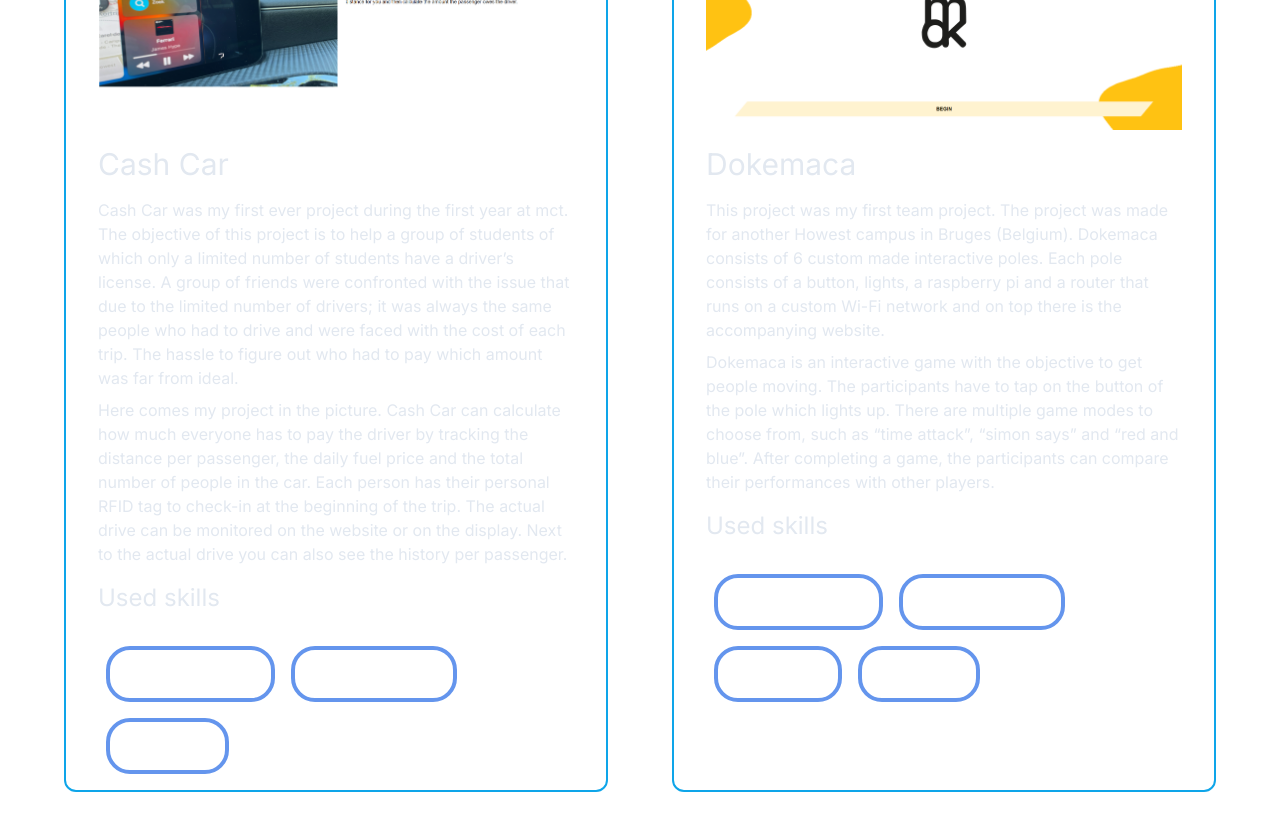
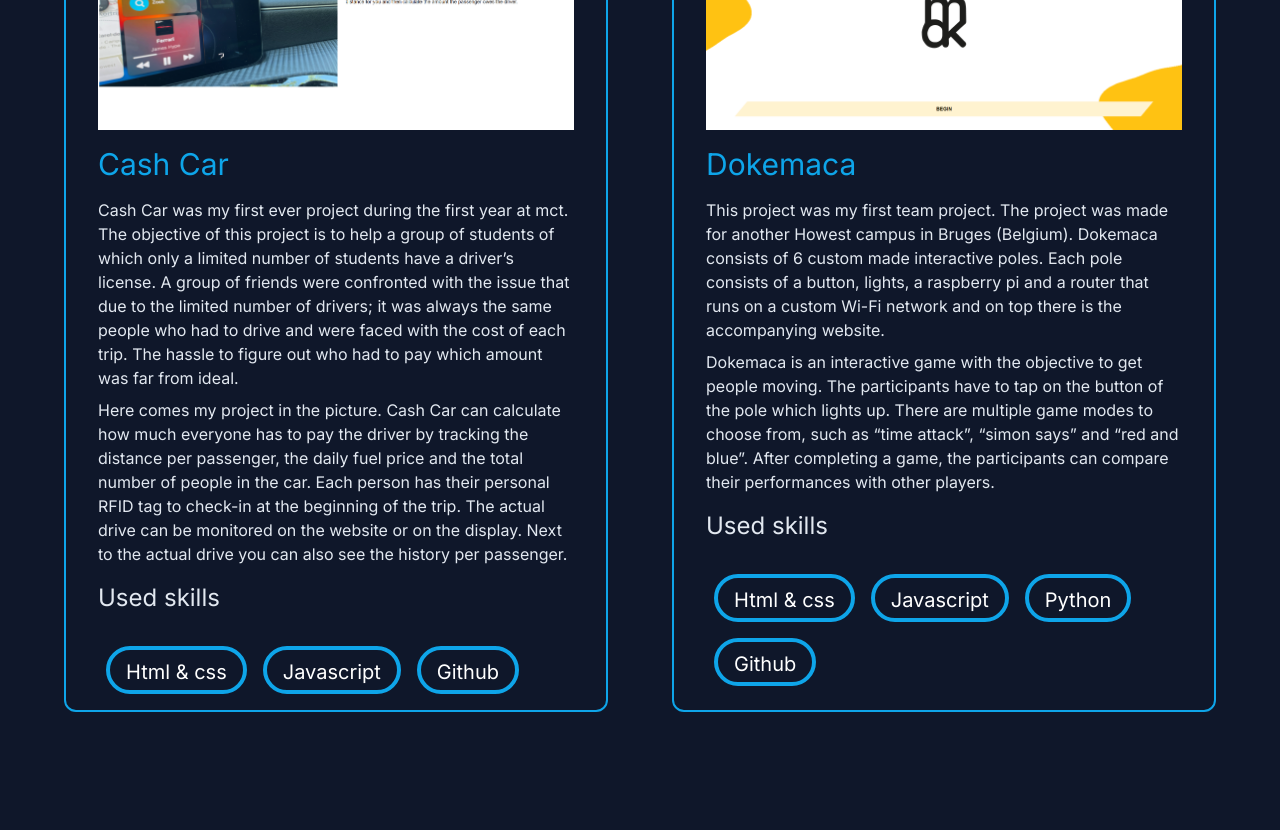
Before and after one commit to Vandammecasper/researchproject, a Next.js app in the folder portfolio_website/: page /projects in a window 1280 px wide. Shown: the part 380-1210 px from the top of the page. After the commit the page ends 1188 px from the top, so only its background shows below. Built offline with nearby package versions, Linux system fonts and the light colour scheme.

Commit message:
colors adapted on all pages

```diff
--- a/portfolio_website/jodai.ts
+++ b/portfolio_website/jodai.ts
@@ -1,3 +1,3 @@
 import {atom} from 'jotai';
 
-export const moodAtom = atom('sad');
+export const moodAtom = atom('neutral');
--- a/portfolio_website/src/app/components/email.tsx
+++ b/portfolio_website/src/app/components/email.tsx
@@ -1,10 +1,13 @@
 'use client'
+import { useAtom } from 'jotai';
 import React, { useState } from 'react';
+import { moodAtom } from '../../../jodai';
 
 function Email() {
     const [tooltipText, setTooltipText] = useState('Click here to send me an email');
     const [copied, setCopied] = useState(false);
     const [tooltipVisible, setTooltipVisible] = useState(false);
+    const [mood, setMood] = useAtom(moodAtom)
 
     function copyToClipboard(text:any) {
         const el = document.createElement('textarea');
@@ -27,14 +30,14 @@ function Email() {
     }
   return (
     <a
-        className="xl:ml-20 lg:ml-20 ml-6 mt-6 w-80 3xl:w-7/12 bg-slate-800 py-2 px-4 rounded relative grid justify-items-start"
+        className={`xl:ml-20 lg:ml-20 ml-6 mt-6 w-80 3xl:w-7/12 header-background-${mood} py-2 px-4 rounded relative grid justify-items-start`}
         onClick={() => copyToClipboard('casper.van.damme@outlook.com')}
         onMouseEnter={() => setTooltipVisible(true)}
         onMouseLeave={() => setTooltipVisible(false)}
         href="mailto:caspervandamme03@gmail.com"
     >
-        <h4 className="text-slate-600 3xl:text-xl 3xl:mb-1">My e-mail address</h4>
-        <h3 className="text-sky-500 font-bold text-lg 3xl:text-2xl 3xl:mb-1">caspervandamme03@gmail.com</h3>
+        <h4 className={`tertiary-color-${mood} 3xl:text-xl 3xl:mb-1`}>My e-mail address</h4>
+        <h3 className={`primary-color-${mood} font-bold text-lg 3xl:text-2xl 3xl:mb-1`}>caspervandamme03@gmail.com</h3>
         <span
             className={`opacity-0 bg-black text-white text-center text-xs rounded-lg py-2 px-3 absolute bottom-7 left-1/2 transform -translate-x-1/2 pointer-events-none z-50 transition-opacity duration-150 ${tooltipVisible ? 'opacity-100' : ''}`}
         >
--- /dev/null
+++ b/portfolio_website/src/app/components/usedSkills.tsx
@@ -0,0 +1,41 @@
+'use client'
+import { useState } from "react";
+import {useAtom} from 'jotai'
+import { moodAtom } from '../../../jodai'
+
+interface SkillProps {
+  title: string;
+  years: string;
+}
+
+const Skill: React.FC<SkillProps> = ({ title, years }) => {
+  const [isHovering, setIsHovering] = useState(true);
+
+  const [mood, setMood] = useAtom(moodAtom)
+
+  const handleHover = () => {
+    setIsHovering(!isHovering);
+  };
+
+  return (
+    <div className="relative flex flex-wrap">
+      {isHovering ? (
+        <div
+          onMouseEnter={handleHover}
+          className={`px-3.5 md:px-4 py-2 md:py-2 border-4 border-solid border-color-${mood} rounded-3xl h-12 md:h-12 text-white items-center mx-2 md:text-xl mt-4`}
+        >
+          {title}
+        </div>
+      ) : (
+        <div
+          onMouseLeave={handleHover}
+          className={`px-3.5 md:px-4 py-2 md:py-2 border-4 border-solid border-color-${mood} rounded-3xl h-12 md:h-12 text-white items-center mx-2 md:text-xl mt-4`}
+        >
+          {years}
+        </div>
+      )}
+    </div>
+  );
+};
+
+export default Skill;
--- a/portfolio_website/src/app/contactme/page.tsx
+++ b/portfolio_website/src/app/contactme/page.tsx
@@ -1,7 +1,20 @@
+'use client'
 import Logo from "../components/logo";
 import Email from "../components/email";
+import { useEffect } from "react";
+import { useAtom } from "jotai";
+import { moodAtom } from "../../../jodai";
 
 export default async function Page () {
+
+    const [mood, setMood] = useAtom(moodAtom)
+
+    useEffect(() => {
+        if (typeof window !== 'undefined') {
+            document.body.classList.remove('neutral', 'happy', 'sad', 'angry');
+            document.body.classList.add(mood);
+        }
+    }, [mood]);
 
     return(
         <main className="mb-24 lg:mb-0">
@@ -14,12 +27,12 @@ export default async function Page () {
                 </div>
                 <div className="row-span-2 xl:mt-10 lg:w-7/12 sm:p-10 xl:p-0">
                     <div className="flex">
-                        <h1 className="xl:text-5xl text-3xl 3xl:text-6xl font-semibold text-sky-500 3xl:pt-10 pl-6 lg:pl-20 xl:pt-0 lg:pt-8">Let's work together!</h1>
+                        <h1 className={`xl:text-5xl text-3xl 3xl:text-6xl font-semibold primary-color-${mood} 3xl:pt-10 pl-6 lg:pl-20 xl:pt-0 lg:pt-8`}>Let's work together!</h1>
                         <a href="https://www.linkedin.com/in/casper-van-damme-18a98520b/">
                             <img className="block lg:hidden pl-3 h-9" src="/icons/linkedin.png" alt="linkedin"/>
                         </a>
                     </div>
-                    <h2 className="xl:text-xl font-medium text-slate-700 pt-0 3xl:text-2xl xl:pt-3 pl-6 lg:pl-20">Web/app development & design</h2>
+                    <h2 className={`xl:text-xl font-medium secondary-color-${mood} pt-0 3xl:text-2xl xl:pt-3 pl-6 lg:pl-20`}>Web/app development & design</h2>
                     <h3 className="text-slate-200 pt-3 pl-6 lg:pl-20 pr-5 3xl:text-xl">I love working on the front-end of websites and apps. besides development I also like working on the design!</h3>
                     <h3 className="text-slate-200 pt-2 pl-6 lg:pl-20 pr-5 3xl:text-xl">Do you wish to get in touch with me? Feel free to send me an email!</h3>
                     <Email/>
--- a/portfolio_website/src/app/globals.css
+++ b/portfolio_website/src/app/globals.css
@@ -43,7 +43,7 @@ body {
   --header-rgb: #005A96;
   --text-rgb: #FFFFFF;
   --primary-rgb: #00AAFF;
-  --secondary-rgb: 51, 65, 85;
+  --secondary-rgb: #004985;
   --tertiary-rgb: 71, 85, 105;
 }
 
@@ -128,3 +128,35 @@ body {
 .border-color-neutral{
   border-color: #0EA5E9;
 }
+
+.secondary-color-neutral{
+  color: #334155;
+}
+
+.secondary-color-happy{
+  color: #005ba6;
+}
+
+.secondary-color-sad{
+  color: #273a5d;
+}
+
+.secondary-color-angry{
+  color: #0a4261;
+}
+
+.tertiary-color-neutral{
+  color: #475569;
+}
+
+.tertiary-color-happy{
+  color: #0083db;
+}
+
+.tertiary-color-sad{
+  color: #6d6d6d;
+}
+
+.tertiary-color-angry{
+  color: #215577;
+}
--- a/portfolio_website/src/app/projects/page.tsx
+++ b/portfolio_website/src/app/projects/page.tsx
@@ -2,37 +2,49 @@
 import Image from 'next/image';
 import ccpic from '../../../public/pictures/cashcar.png'
 import dokemacapic from '../../../public/pictures/dokemaca.png'
-import Skill from '../components/Skill';
+import UsedSkills from '../components/usedSkills';
+import { useEffect } from 'react';
+import { useAtom } from 'jotai';
+import { moodAtom } from '../../../jodai';
 
 export default function Page() {
 
+    const [mood, setMood] = useAtom(moodAtom)
+
+    useEffect(() => {
+        if (typeof window !== 'undefined') {
+            document.body.classList.remove('neutral', 'happy', 'sad', 'angry');
+            document.body.classList.add(mood);
+        }
+    }, [mood]);
+
     return(
         <main className="overflow-hidden px-8 lg:px-16 pb-24 lg:pb-16">
-                <h1 className="lg:text-5xl text-3xl font-medium text-sky-500 pt-6 lg:pt-16">projects()</h1>
-                <div className="grid lg:grid-rows-2 lg:grid-flow-col pt-8 lg:pt-16 gap-16">
-                    <div className="row-span-2 border-sky-500 border-2 rounded-xl mb-32 lg:mb-8">
+                <h1 className={`lg:text-5xl text-3xl font-medium primary-color-${mood} pt-6 lg:pt-16`}>projects()</h1>
+                <div className="grid lg:grid-rows-2 lg:grid-flow-col pt-8 lg:pt-16 gap-0 lg:gap-16">
+                    <div className={`row-span-2 border-color-${mood} border-2 rounded-xl mb-32 lg:mb-8`}>
                         <Image className="px-8 pt-4" src={ccpic} alt='cashcarpicture'/>
-                        <h2 className="text-3xl text-slate-200 pt-4 px-8">Cash Car</h2>
+                        <h2 className={`text-3xl primary-color-${mood} pt-4 px-8`}>Cash Car</h2>
                         <h4 className="text-base text-slate-200 pt-4 px-8">Cash Car was my first ever project during the first year at mct. The objective of this project is to help a group of students of which only a limited number of students have a driver’s license. A group of friends were confronted with the issue that due to the limited number of drivers; it was always the same people who had to drive and were faced with the cost of each trip. The hassle to figure out who had to pay which amount was far from ideal.</h4>
                         <h4 className="text-base text-slate-200 pt-2 px-8">Here comes my project in the picture. Cash Car can calculate how much everyone has to pay the driver by tracking the distance per passenger, the daily fuel price and the total number of people in the car. Each person has their personal RFID tag to check-in at the beginning of the trip. The actual drive can be monitored on the website or on the display. Next to the actual drive you can also see the history per passenger.</h4>
                         <h3 className="text-2xl text-slate-200 pt-4 px-8">Used skills</h3>
                         <div className="flex flex-wrap px-8 py-4">
-                              <Skill title="Html & css" years="+2 Year" />
-                              <Skill title="Javascript" years="+2 Year" />
-                              <Skill title="Github" years="+2 Year" />
+                              <UsedSkills title="Html & css" years="+2 Year" />
+                              <UsedSkills title="Javascript" years="+2 Year" />
+                              <UsedSkills title="Github" years="+2 Year" />
                         </div>
                     </div>
-                    <div className="row-span-2 border-sky-500 border-2 rounded-xl mb-32 lg:mb-8">
+                    <div className={`row-span-2 border-color-${mood} border-2 rounded-xl mb-32 lg:mb-8`}>
                         <Image className="px-8 pt-4" src={dokemacapic} alt='cashcarpicture'/>
-                        <h2 className="text-3xl text-slate-200 pt-4 px-8">Dokemaca</h2>
+                        <h2 className={`text-3xl primary-color-${mood} pt-4 px-8`}>Dokemaca</h2>
                         <h4 className="text-base text-slate-200 pt-4 px-8">This project was my first team project. The project was made for another Howest campus in Bruges (Belgium). Dokemaca consists of 6 custom made interactive poles. Each pole consists of a button, lights, a raspberry pi and a router that runs on a custom Wi-Fi network and on top there is the accompanying website.</h4>
                         <h4 className="text-base text-slate-200 pt-2 px-8">Dokemaca is an interactive game with the objective to get people moving. The participants have to tap on the button of the pole which lights up. There are multiple game modes to choose from, such as “time attack”, “simon says” and “red and blue”. After completing a game, the participants can compare their performances with other players.</h4>
                         <h3 className="text-2xl text-slate-200 pt-4 px-8">Used skills</h3>
                         <div className="flex flex-wrap px-8 py-4">
-                              <Skill title="Html & css" years="+2 Year" />
-                              <Skill title="Javascript" years="+2 Year" />
-                              <Skill title="Python" years="+2 Year" />
-                              <Skill title="Github" years="+2 Year" />
+                              <UsedSkills title="Html & css" years="+2 Year" />
+                              <UsedSkills title="Javascript" years="+2 Year" />
+                              <UsedSkills title="Python" years="+2 Year" />
+                              <UsedSkills title="Github" years="+2 Year" />
                         </div>
                     </div>
                 </div>
```
